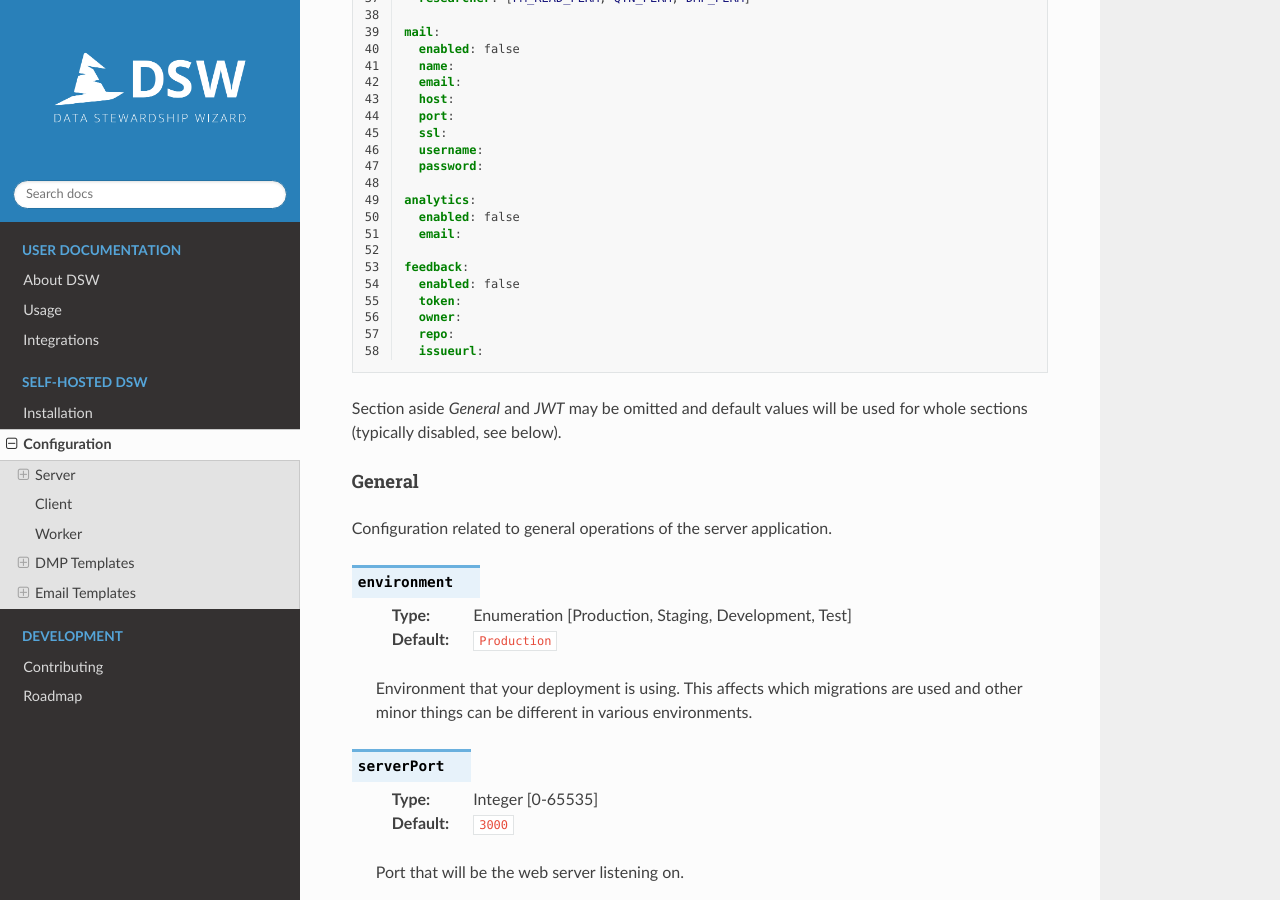
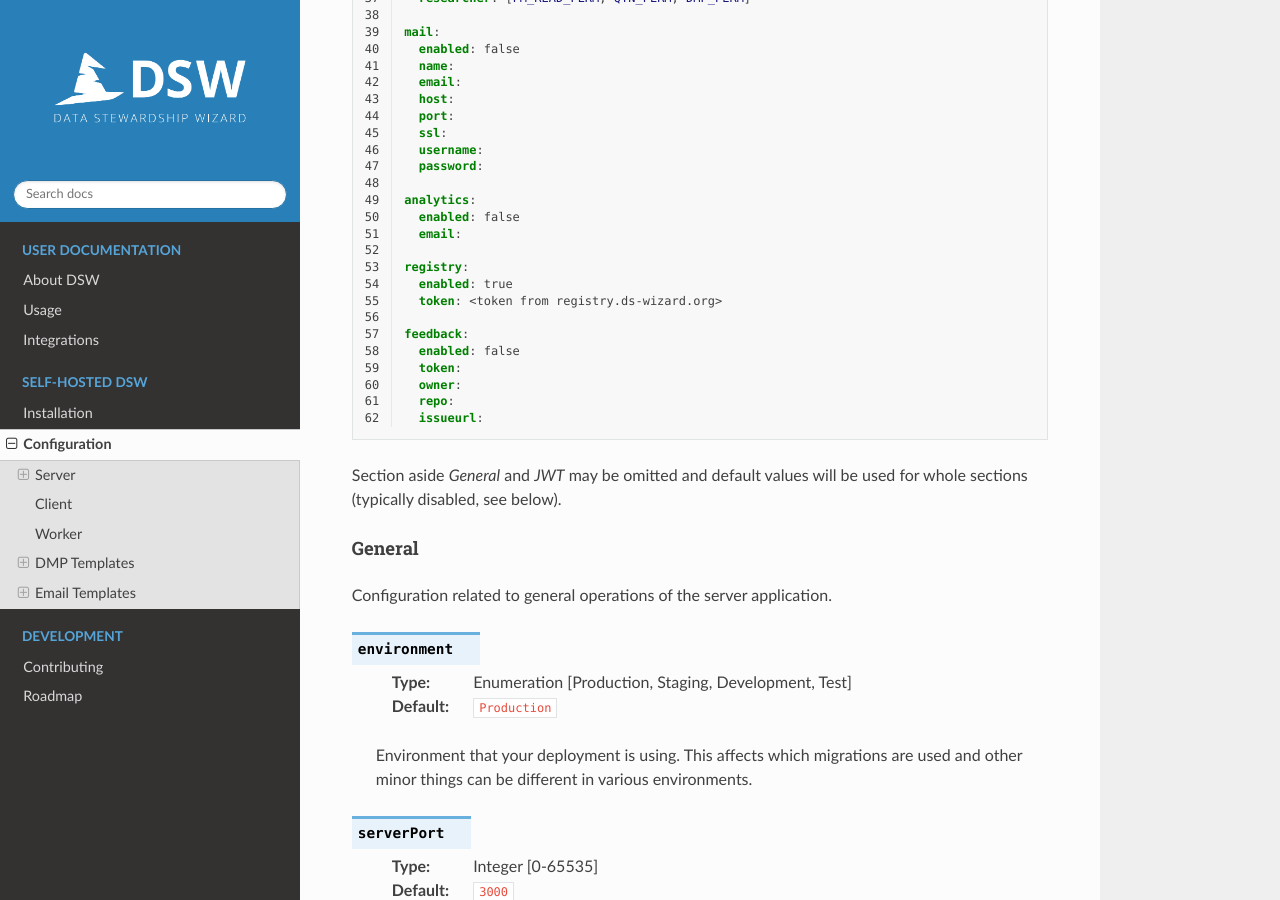
Before and after one commit to pcorrigan/docs, a Sphinx documentation site: the page built from docs/admin/configuration.rst, in a window 1280 px wide and 900 px high, scrolled down 1405 px. Built offline with Sphinx 7.4.7 and the Read the Docs theme 2.0.0, drawn with Linux system fonts in a browser that asks for light colours; some of the changed text lies outside the part shown.

Commit message:
Registry config enabled flag

```diff
--- a/docs/admin/application.yml
+++ b/docs/admin/application.yml
@@ -50,6 +50,10 @@
   enabled: false
   email:
 
+registry:
+  enabled: true
+  token: <token from registry.ds-wizard.org>
+
 feedback:
   enabled: false
   token:
--- a/docs/admin/configuration.rst
+++ b/docs/admin/configuration.rst
@@ -353,6 +353,13 @@
 Registry
 ~~~~~~~~
 
+.. confval:: enabled
+
+   :type: Boolean
+   :default: ``false``
+
+   If connection with Registry should be made.
+
 .. confval:: token
 
    :type: String
```
